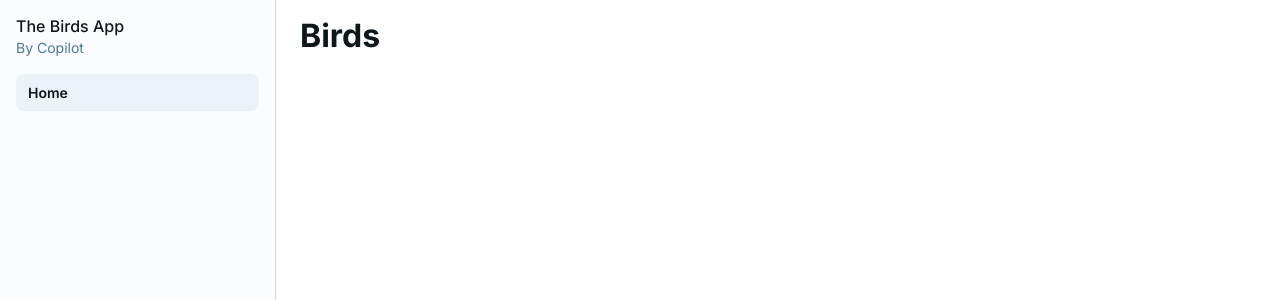
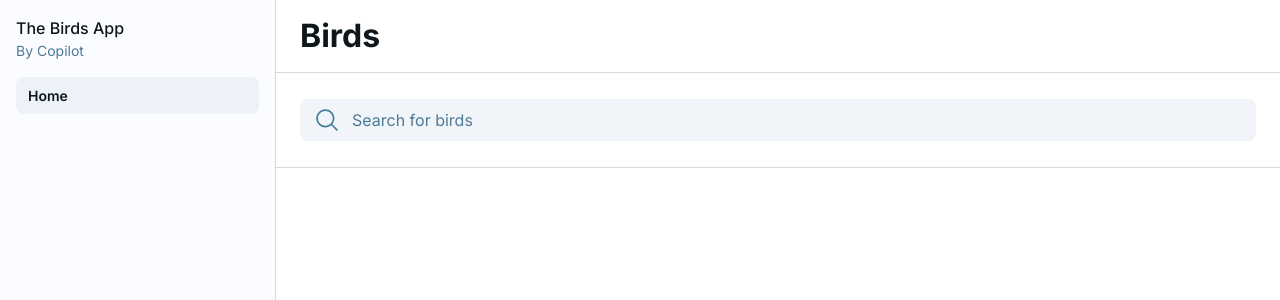
Before and after one commit to MageLnk/Bird-app, a React (Vite) app: page / in a window 1280 px wide. Shown: the top 300 px of the page. Built offline with nearby package versions, Linux system fonts and the light colour scheme.

Commit message:
Input design completed

```diff
--- a/src/components/Layout/Sidebar/Sidebar.module.scss
+++ b/src/components/Layout/Sidebar/Sidebar.module.scss
@@ -5,7 +5,7 @@
   max-width: 30.7rem;
   width: 100%;
   height: 100%;
-  background-color: v.$bg-darker-white;
+  background-color: v.$bg-optional-white;
   border-right: 1px solid v.$bg-border-light-gray;
 
   &__contentContainer {
@@ -17,7 +17,7 @@
 
     .contentContainer__title {
       h3 {
-        @include mix.stylesText(v.$text-dark-blue, v.$font-size-md, v.$weight-extra-regular, 2.1rem);
+        @include mix.stylesText(v.$text-dark-blue, v.$font-size-md, v.$weight-extra-regular, 2.4rem);
       }
     }
 
--- a/src/components/Pages/Home/Home.module.scss
+++ b/src/components/Pages/Home/Home.module.scss
@@ -4,13 +4,26 @@
 .home {
   width: 100%;
   height: 100%;
+  background-color: v.$bg-absolute-white;
+
   &__title {
     height: 7.2rem;
     display: flex;
     align-items: center;
-    padding-left: 2.4rem;
+    padding: 0 2.4rem;
+
     h1 {
       @include mix.stylesText(v.$text-dark-blue, v.$font-size-xxxlg, v.$weight-bold, 4rem);
     }
   }
+
+  &__searchBirdBar {
+    width: 100%;
+    height: 9.6rem;
+    padding: 0 2.4rem;
+    border-bottom: 1px solid v.$bg-border-light-gray;
+    border-top: 1px solid v.$bg-border-light-gray;
+    display: flex;
+    align-items: center;
+  }
 }
--- a/src/components/Pages/Home/Home.tsx
+++ b/src/components/Pages/Home/Home.tsx
@@ -1,3 +1,5 @@
+// Components
+import { SearchBirdBar } from './SearchBirdBar/SearchBirdBar';
 // Styles
 import styles from './Home.module.scss';
 // App
@@ -7,6 +9,10 @@ const Home = () => {
       <div className={styles.home__title}>
         <h1>Birds</h1>
       </div>
+
+      <div className={styles.home__searchBirdBar}>
+        <SearchBirdBar />
+      </div>
     </div>
   );
 };
--- /dev/null
+++ b/src/components/Pages/Home/SearchBirdBar/SearchBirdBar.module.scss
@@ -0,0 +1,33 @@
+@use '../../../../styles/variables' as v;
+@use '../../../../styles/mixins' as mix;
+
+.searchBirdBar {
+  position: relative;
+  width: 100%;
+
+  &::after {
+    content: '';
+    position: absolute;
+    top: 50%;
+    left: 1.6rem;
+    transform: translateY(-50%);
+    width: 2.2rem;
+    height: 2.2rem;
+    background-image: url('./images/magnifyingGlass.svg');
+    background-repeat: no-repeat;
+    background-size: contain;
+  }
+
+  input {
+    width: 100%;
+    padding: 1.2rem 1.6rem;
+    background-color: #f1f4f8;
+    border: none;
+    padding-left: 5.2rem;
+    border-radius: 0.8rem;
+
+    &::placeholder {
+      @include mix.stylesText(v.$text-light-blue, v.$font-size-md, v.$weight-regular, 2.4rem);
+    }
+  }
+}
--- /dev/null
+++ b/src/components/Pages/Home/SearchBirdBar/SearchBirdBar.tsx
@@ -0,0 +1,10 @@
+// Styles
+import styles from './SearchBirdBar.module.scss';
+// App
+export const SearchBirdBar = () => {
+  return (
+    <label className={styles.searchBirdBar}>
+      <input className={styles.input} placeholder="Search for birds" />
+    </label>
+  );
+};
--- a/src/styles/_variables.scss
+++ b/src/styles/_variables.scss
@@ -24,13 +24,14 @@ $weight-extra-bold: 800;
 $weight-black: 900;
 
 // Absolute colors
-$bg-aboslute-white: #ffffff;
+$bg-absolute-white: #ffffff;
 $bg-absolute-black: #000000;
 
 // Background colors
 $bg-dark-blue: #4d76a714;
 
-$bg-darker-white: #fbfcff;
+$bg-optional-white: #fbfcff;
+$bg-second-optional-white: #f1f4f8;
 
 // Buttons colors
 
```
Also changed, not shown: src/components/Pages/Home/SearchBirdBar/images/magnifyingGlass.svg (added).
